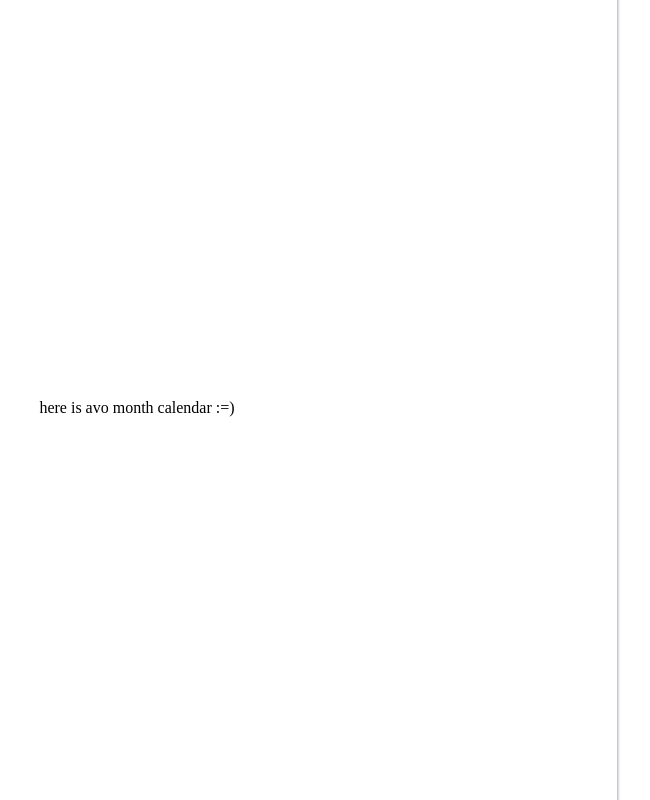
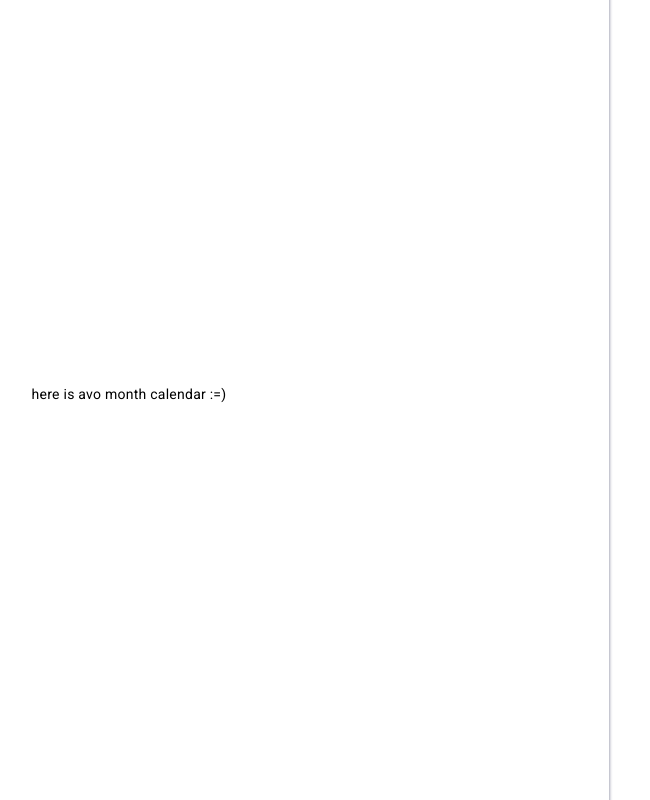
Before and after one commit to SoroushYaghoubi/avo-base, an Angular app in the folder base/: page / in a window 1280 px wide. Shown: the top 800 px of the page, without its empty margins (511-1161 px from the left). Built offline with nearby package versions, Linux system fonts and the light colour scheme.

Commit message:
installed and added angular-material

```diff
--- a/base/angular.json
+++ b/base/angular.json
@@ -25,6 +25,7 @@
               "src/assets"
             ],
             "styles": [
+              "@angular/material/prebuilt-themes/deeppurple-amber.css",
               "src/styles.css"
             ],
             "scripts": []
@@ -87,6 +88,7 @@
               "src/assets"
             ],
             "styles": [
+              "@angular/material/prebuilt-themes/deeppurple-amber.css",
               "src/styles.css"
             ],
             "scripts": []
--- a/base/package.json
+++ b/base/package.json
@@ -11,10 +11,12 @@
   "private": true,
   "dependencies": {
     "@angular/animations": "^16.0.0",
+    "@angular/cdk": "^16.1.3",
     "@angular/common": "^16.0.0",
     "@angular/compiler": "^16.0.0",
     "@angular/core": "^16.0.0",
     "@angular/forms": "^16.0.0",
+    "@angular/material": "^16.1.3",
     "@angular/platform-browser": "^16.0.0",
     "@angular/platform-browser-dynamic": "^16.0.0",
     "@angular/router": "^16.0.0",
--- a/base/src/app/app.module.ts
+++ b/base/src/app/app.module.ts
@@ -4,6 +4,7 @@
 import { AppRoutingModule } from './app-routing.module';
 import { AppComponent } from './app.component';
 import { CalendarBaseModule } from './calendar-base/calendar-base.module';
+import { BrowserAnimationsModule } from '@angular/platform-browser/animations';
 
 @NgModule({
   declarations: [
@@ -12,7 +13,8 @@
   imports: [
     BrowserModule,
     AppRoutingModule,
-    CalendarBaseModule
+    CalendarBaseModule,
+    BrowserAnimationsModule
   ],
   providers: [],
   bootstrap: [AppComponent]
--- a/base/src/index.html
+++ b/base/src/index.html
@@ -6,8 +6,11 @@
   <base href="/">
   <meta name="viewport" content="width=device-width, initial-scale=1">
   <link rel="icon" type="image/x-icon" href="favicon.ico">
+  <link rel="preconnect" href="https://fonts.gstatic.com">
+  <link href="https://fonts.googleapis.com/css2?family=Roboto:wght@300;400;500&display=swap" rel="stylesheet">
+  <link href="https://fonts.googleapis.com/icon?family=Material+Icons" rel="stylesheet">
 </head>
-<body>
+<body class="mat-typography">
   <app-root></app-root>
 </body>
 </html>
--- a/base/src/styles.css
+++ b/base/src/styles.css
@@ -1 +1,4 @@
 /* You can add global styles to this file, and also import other style files */
+
+html, body { height: 100%; }
+body { margin: 0; font-family: Roboto, "Helvetica Neue", sans-serif; }
```
Also changed, not shown: 1 other file (tests, documents, lock files or other folders).
